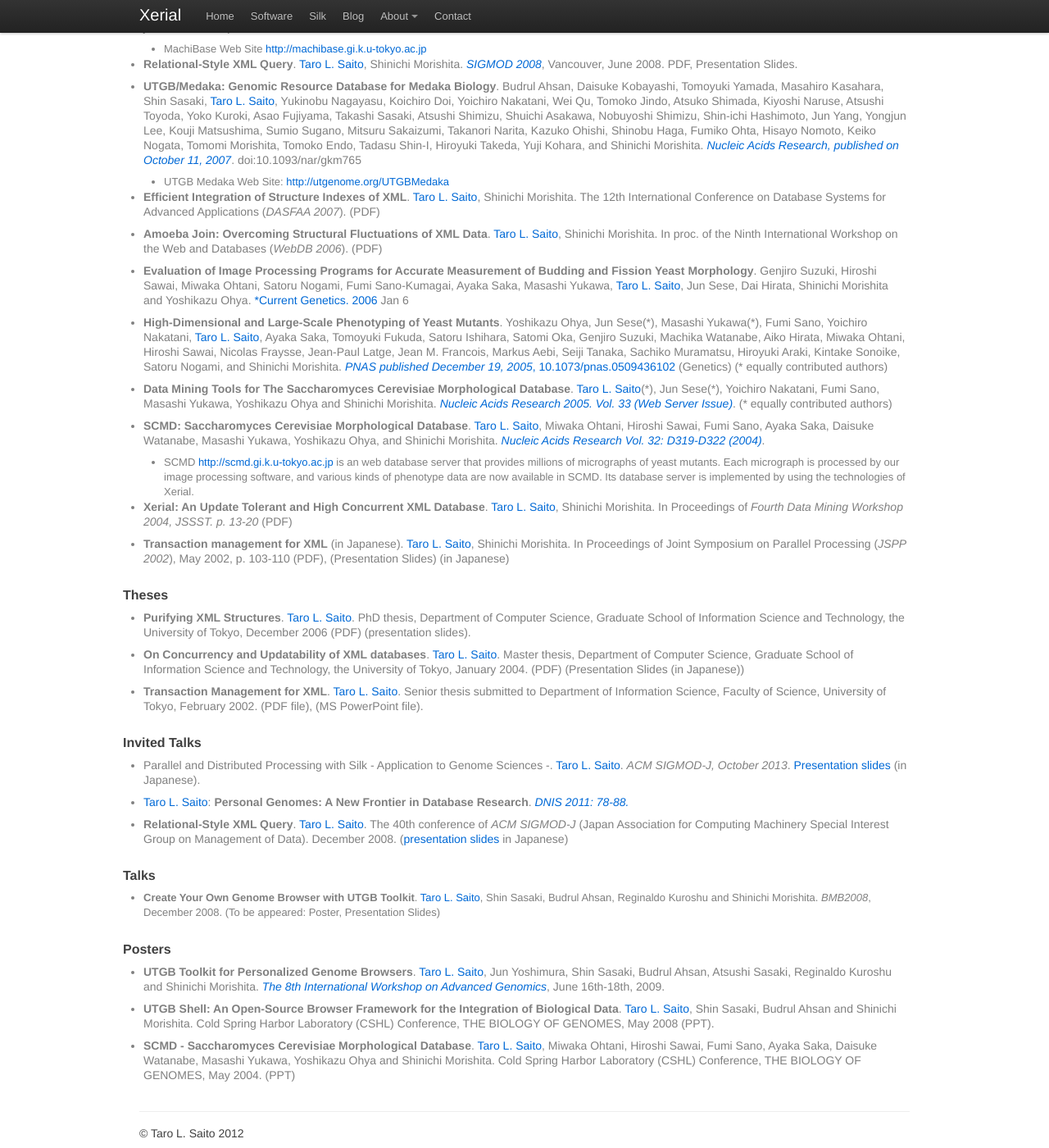
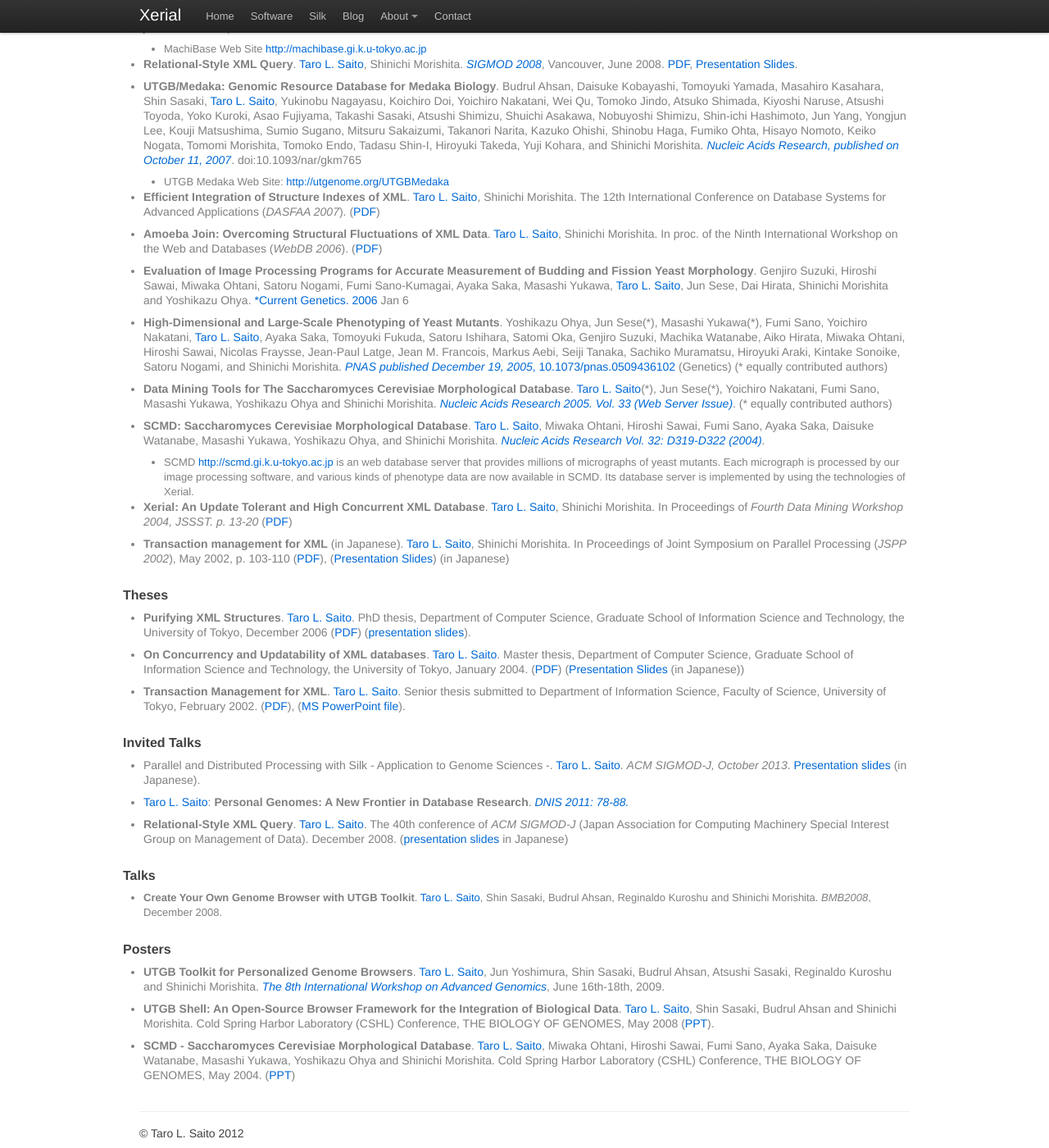
Before and after one commit to xerial/xerial.github.com, a Jekyll site: the page built from publication.md, in a window 1280 px wide and 1400 px high, scrolled down 688 px. Shown: the whole window at 82% size. Built offline with Jekyll 4.4.1, drawn with Linux system fonts in a browser that asks for light colours; nearby versions of some CDN libraries; Markdown is read by kramdown in place of the engine named in the settings; comment, search, counter and statistics services are not loaded.

Commit message:
Add paper and presentation slides

```diff
--- a/publication.md
+++ b/publication.md
@@ -31,15 +31,15 @@ title: Publications
 
   - MachiBase Web Site <http://machibase.gi.k.u-tokyo.ac.jp>
 
-- **Relational-Style XML Query**. [Taro L. Saito](/leo), Shinichi Morishita. [*SIGMOD 2008*](http://doi.acm.org/10.1145/1376616.1376650), Vancouver, June 2008. PDF, Presentation Slides.
+- **Relational-Style XML Query**. [Taro L. Saito](/leo), Shinichi Morishita. [*SIGMOD 2008*](http://doi.acm.org/10.1145/1376616.1376650), Vancouver, June 2008. [PDF](/pub/paper/2008/leo08sigmod.pdf), [Presentation Slides](/pub/paper/2008/leo-sigmod2008-slides.pdf).
 
 - **UTGB/Medaka: Genomic Resource Database for Medaka Biology**. Budrul Ahsan, Daisuke Kobayashi, Tomoyuki Yamada, Masahiro Kasahara, Shin Sasaki, [Taro L. Saito](/leo), Yukinobu Nagayasu, Koichiro Doi, Yoichiro Nakatani, Wei Qu, Tomoko Jindo, Atsuko Shimada, Kiyoshi Naruse, Atsushi Toyoda, Yoko Kuroki, Asao Fujiyama, Takashi Sasaki, Atsushi Shimizu, Shuichi Asakawa, Nobuyoshi Shimizu, Shin-ichi Hashimoto, Jun Yang, Yongjun Lee, Kouji Matsushima, Sumio Sugano, Mitsuru Sakaizumi, Takanori Narita, Kazuko Ohishi, Shinobu Haga, Fumiko Ohta, Hisayo Nomoto, Keiko Nogata, Tomomi Morishita, Tomoko Endo, Tadasu Shin-I, Hiroyuki Takeda, Yuji Kohara, and Shinichi Morishita. [*Nucleic Acids Research, published on October 11, 2007*](http://nar.oxfordjournals.org/content/36/suppl_1/D747.full). doi:10.1093/nar/gkm765
 
   - UTGB Medaka Web Site: <http://utgenome.org/UTGBMedaka>
 
-- **Efficient Integration of Structure Indexes of XML**. [Taro L. Saito](/leo), Shinichi Morishita. The 12th International Conference on Database Systems for Advanced Applications (*DASFAA 2007*). (PDF)
+- **Efficient Integration of Structure Indexes of XML**. [Taro L. Saito](/leo), Shinichi Morishita. The 12th International Conference on Database Systems for Advanced Applications (*DASFAA 2007*). ([PDF](/pub/paper/2006/leo07mdi.pdf))
 
-- **Amoeba Join: Overcoming Structural Fluctuations of XML Data**. [Taro L. Saito](/leo), Shinichi Morishita. In proc. of the Ninth International Workshop on the Web and Databases (*WebDB 2006*). (PDF)
+- **Amoeba Join: Overcoming Structural Fluctuations of XML Data**. [Taro L. Saito](/leo), Shinichi Morishita. In proc. of the Ninth International Workshop on the Web and Databases (*WebDB 2006*). ([PDF](/pub/paper/2006/leo06amoeba.pdf))
 
 - **Evaluation of Image Processing Programs for Accurate Measurement of Budding and Fission Yeast Morphology**. Genjiro Suzuki, Hiroshi Sawai, Miwaka Ohtani, Satoru Nogami, Fumi Sano-Kumagai, Ayaka Saka, Masashi Yukawa, [Taro L. Saito](/leo), Jun Sese, Dai Hirata, Shinichi Morishita and Yoshikazu Ohya. [*Current Genetics. 2006](http://dx.doi.org/10.1007/s00294-005-0051-0) Jan 6
 
@@ -51,17 +51,17 @@ title: Publications
 
   * SCMD <http://scmd.gi.k.u-tokyo.ac.jp> is an web database server that provides millions of micrographs of yeast mutants. Each micrograph is processed by our image processing software, and various kinds of phenotype data are now available in SCMD. Its database server is implemented by using the technologies of Xerial.
 
-* **Xerial: An Update Tolerant and High Concurrent XML Database**. [Taro L. Saito](/leo), Shinichi Morishita. In Proceedings of *Fourth Data Mining Workshop 2004, JSSST. p. 13-20* (PDF)
+* **Xerial: An Update Tolerant and High Concurrent XML Database**. [Taro L. Saito](/leo), Shinichi Morishita. In Proceedings of *Fourth Data Mining Workshop 2004, JSSST. p. 13-20* ([PDF](/pub/paper/2004/DM_paper.pdf))
 
-* **Transaction management for XML** (in Japanese). [Taro L. Saito](/leo), Shinichi Morishita. In Proceedings of Joint Symposium on Parallel Processing (*JSPP 2002*), May 2002, p. 103-110 (PDF), (Presentation Slides) (in Japanese)
+* **Transaction management for XML** (in Japanese). [Taro L. Saito](/leo), Shinichi Morishita. In Proceedings of Joint Symposium on Parallel Processing (*JSPP 2002*), May 2002, p. 103-110 ([PDF](/pub/paper/2002/leo02jspp.pdf)), ([Presentation Slides](/pub/paper/2002/leo02jspp_presentation.ppt)) (in Japanese)
 
 ### Theses
 
-* **Purifying XML Structures**. [Taro L. Saito](/leo). PhD thesis, Department of Computer Science, Graduate School of Information Science and Technology, the University of Tokyo, December 2006 (PDF) (presentation slides).
+* **Purifying XML Structures**. [Taro L. Saito](/leo). PhD thesis, Department of Computer Science, Graduate School of Information Science and Technology, the University of Tokyo, December 2006 ([PDF](/pub/paper/2006/leo06phd_thesis_e.pdf)) ([presentation slides](/pub/paper/2006/PhD_presentation.pdf)).
 
-* **On Concurrency and Updatability of XML databases**. [Taro L. Saito](/leo). Master thesis, Department of Computer Science, Graduate School of Information Science and Technology, the University of Tokyo, January 2004. (PDF) (Presentation Slides (in Japanese))
+* **On Concurrency and Updatability of XML databases**. [Taro L. Saito](/leo). Master thesis, Department of Computer Science, Graduate School of Information Science and Technology, the University of Tokyo, January 2004. ([PDF](/pub/paper/2004/leo04master.pdf)) ([Presentation Slides](/pub/paper/2004/master2004Feb04.ppt) (in Japanese))
 
-* **Transaction Management for XML**. [Taro L. Saito](/leo). Senior thesis submitted to Department of Information Science, Faculty of Science, University of Tokyo, February 2002. (PDF file), (MS PowerPoint file).
+* **Transaction Management for XML**. [Taro L. Saito](/leo). Senior thesis submitted to Department of Information Science, Faculty of Science, University of Tokyo, February 2002. ([PDF](/pub/paper/2002/senior_thesis.pdf)), ([MS PowerPoint file](/pub/paper/2002/presentation.ppt)).
 
 ### Invited Talks
 
@@ -73,12 +73,12 @@ title: Publications
 
 ### Talks
 
-* **Create Your Own Genome Browser with UTGB Toolkit**. [Taro L. Saito](/leo), Shin Sasaki, Budrul Ahsan, Reginaldo Kuroshu and Shinichi Morishita. *BMB2008*, December 2008. (To be appeared: Poster, Presentation Slides)
+* **Create Your Own Genome Browser with UTGB Toolkit**. [Taro L. Saito](/leo), Shin Sasaki, Budrul Ahsan, Reginaldo Kuroshu and Shinichi Morishita. *BMB2008*, December 2008.
 
 ### Posters
 
 * **UTGB Toolkit for Personalized Genome Browsers**. [Taro L. Saito](/leo), Jun Yoshimura, Shin Sasaki, Budrul Ahsan, Atsushi Sasaki, Reginaldo Kuroshu and Shinichi Morishita. [*The 8th International Workshop on Advanced Genomics*](http://www.bioweb.ne.jp/agw/japanese/index.html), June 16th-18th, 2009.
 
-* **UTGB Shell: An Open-Source Browser Framework for the Integration of Biological Data**. [Taro L. Saito](/leo), Shin Sasaki, Budrul Ahsan and Shinichi Morishita. Cold Spring Harbor Laboratory (CSHL) Conference, THE BIOLOGY OF GENOMES, May 2008 (PPT).
+* **UTGB Shell: An Open-Source Browser Framework for the Integration of Biological Data**. [Taro L. Saito](/leo), Shin Sasaki, Budrul Ahsan and Shinichi Morishita. Cold Spring Harbor Laboratory (CSHL) Conference, THE BIOLOGY OF GENOMES, May 2008 ([PPT](/pub/paper/2008/UTGBShellCSHLposter.ppt)).
 
-* **SCMD - Saccharomyces Cerevisiae Morphological Database**. [Taro L. Saito](/leo), Miwaka Ohtani, Hiroshi Sawai, Fumi Sano, Ayaka Saka, Daisuke Watanabe, Masashi Yukawa, Yoshikazu Ohya and Shinichi Morishita. Cold Spring Harbor Laboratory (CSHL) Conference, THE BIOLOGY OF GENOMES, May 2004. (PPT)
+* **SCMD - Saccharomyces Cerevisiae Morphological Database**. [Taro L. Saito](/leo), Miwaka Ohtani, Hiroshi Sawai, Fumi Sano, Ayaka Saka, Daisuke Watanabe, Masashi Yukawa, Yoshikazu Ohya and Shinichi Morishita. Cold Spring Harbor Laboratory (CSHL) Conference, THE BIOLOGY OF GENOMES, May 2004. ([PPT](/pub/paper/2004/leo04scmd_cshl.ppt))
```
Also changed, not shown: 16 other files.
